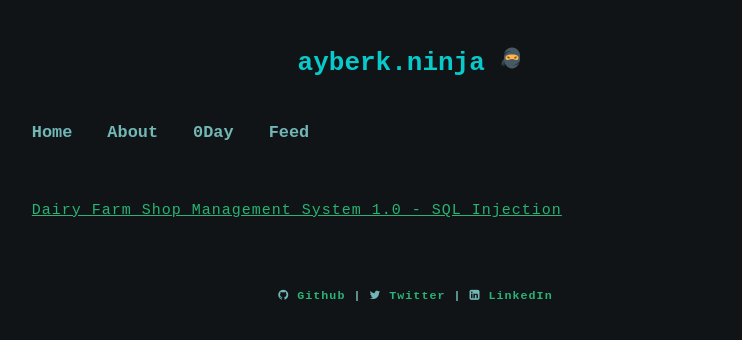
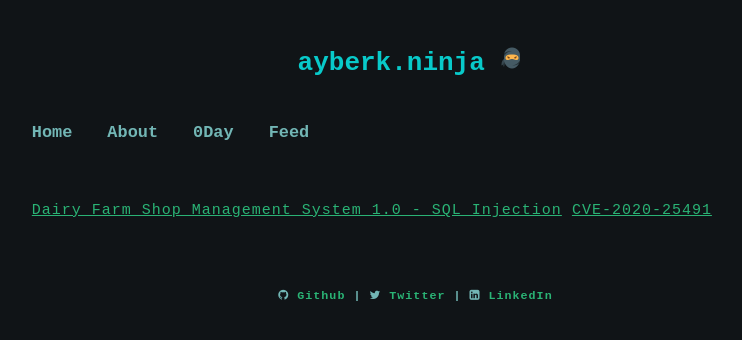
Before and after one commit to mhmtayberk/ayberkninja.github.io, a Jekyll site: the page built from zeroDay.md, in a window 1280 px wide. Shown: the top 340 px of the page, without its empty margins (229-971 px from the left). Built offline with Jekyll 4.4.1, drawn with Linux system fonts in a browser that asks for light colours.

Commit message:
CVE-2020-25491 added.

```diff
--- a/zeroDay.md
+++ b/zeroDay.md
@@ -5,3 +5,4 @@ permalink: /zeroDay/
 ---
 
 <a href="https://cxsecurity.com/issue/WLB-2020120132" target="_blank">Dairy Farm Shop Management System 1.0 - SQL Injection</a>
+<a href="https://www.cve.org/CVERecord?id=CVE-2020-25491" target="_blank">CVE-2020-25491</a>
```
